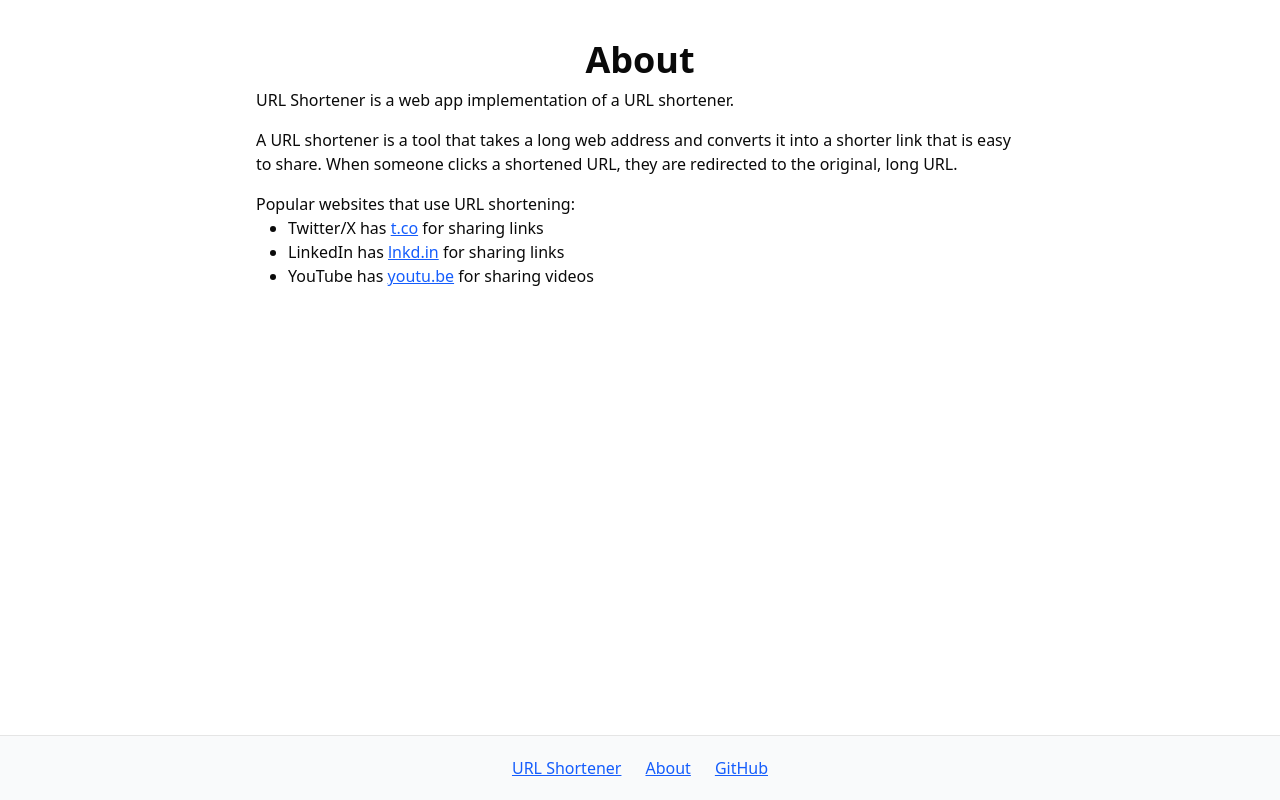
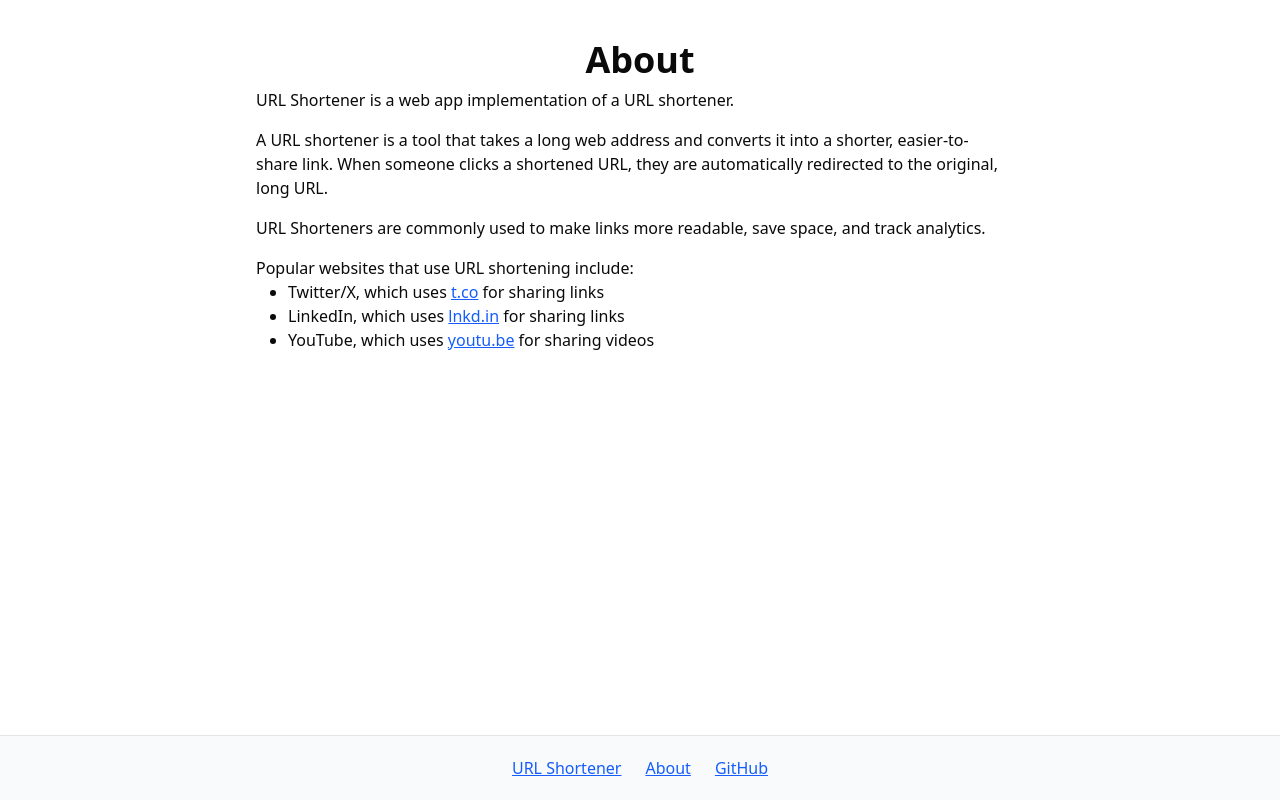
Before and after one commit to RyanTurner02/url-shortener, a Next.js app in the folder frontend/: page /about in a window 1280 px wide. Built offline with nearby package versions, Linux system fonts and the light colour scheme.

Commit message:
Update about info

```diff
--- a/frontend/app/about/page.tsx
+++ b/frontend/app/about/page.tsx
@@ -11,28 +11,34 @@ export default function About() {
 
         <p className="mb-4 text-pretty">
           A URL shortener is a tool that takes a long web address and converts
-          it into a shorter link that is easy to share. When someone clicks a
-          shortened URL, they are redirected to the original, long URL.
+          it into a shorter, easier-to-share link. When someone clicks a
+          shortened URL, they are automatically redirected to the original, long
+          URL.
         </p>
 
-        <p>Popular websites that use URL shortening:</p>
+        <p className="mb-4 text-pretty">
+          URL Shorteners are commonly used to make links more readable, save
+          space, and track analytics.
+        </p>
+
+        <p>Popular websites that use URL shortening include:</p>
         <ul className="pl-8 mb-4 list-disc">
           <li>
-            Twitter/X has{" "}
+            Twitter/X, which uses{" "}
             <Link className="text-link" href="https://t.co/" target="_blank">
               t.co
             </Link>{" "}
             for sharing links
           </li>
           <li>
-            LinkedIn has{" "}
+            LinkedIn, which uses{" "}
             <Link className="text-link" href="https://lnkd.in/" target="_blank">
               lnkd.in
             </Link>{" "}
             for sharing links
           </li>
           <li>
-            YouTube has{" "}
+            YouTube, which uses{" "}
             <Link
               className="text-link"
               href="https://youtu.be/"
```
